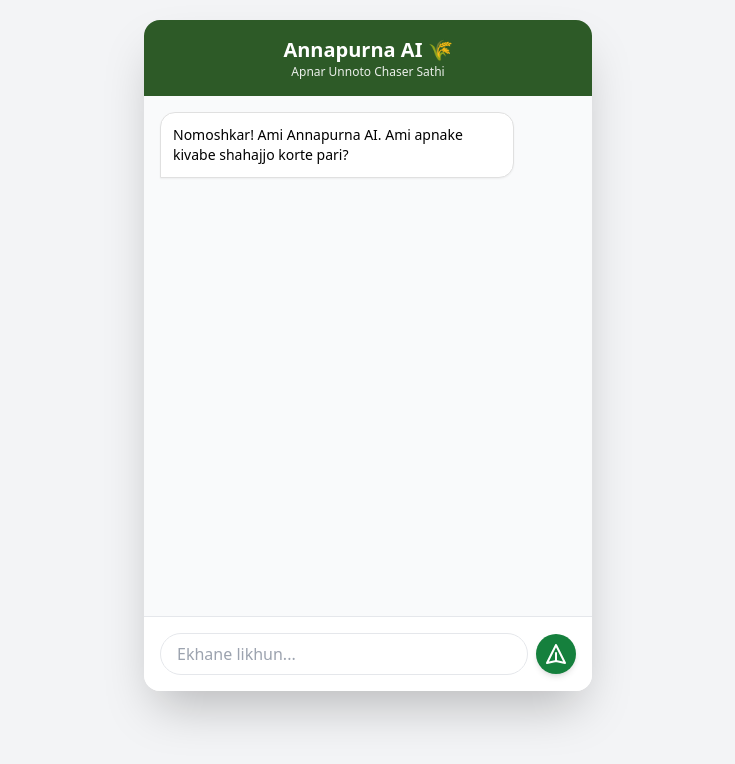
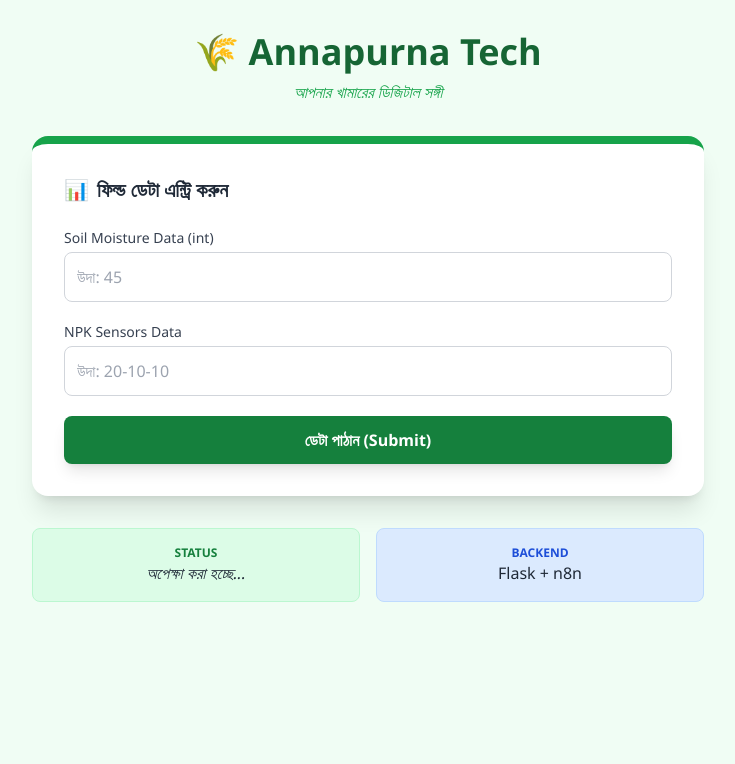
Before and after one commit to s36507947-coder/Annapurna-Tech-, a Flask app: template templates/index.html in a window 1280 px wide. Shown: the top 764 px of the page, without its empty margins (272-1007 px from the left). Run offline with Flask 3, Linux system fonts and the light colour scheme; the template is opened without the code that fills it, so the values that code supplies are empty; some libraries are stand-ins or nearby versions.

Commit message:
Add files via upload

```diff
--- a/app.py
+++ b/app.py
@@ -1,59 +1,24 @@
-from flask import Flask, render_template, request, jsonify
+from flask import Flask, request, jsonify
 import requests
-import os
 
 app = Flask(__name__)
 
-# আপনার n8n Production Webhook URL
-N8N_WEBHOOK_URL = "https://ayanmondal10100.app.n8n.cloud/webhook/chat-bot"
+# আপনার n8n Webhook URL এখানে বসাবেন
+N8N_WEBHOOK_URL = "https://your-n8n-webhook-url.com/webhook/farmer-data"
 
-@app.route('/')
-def index():
-    return render_template('index.html')
-
-@app.route('/chat', methods=['POST'])
-def chat():
-    user_data = request.json
-    user_message = user_data.get("message")
-
-    if not user_message:
-        return jsonify({"reply": "Kichu likhun..."}), 400
-
+@app.route('/submit-data', methods=['POST'])
+def submit_data():
     try:
-        # n8n-এ রিকোয়েস্ট পাঠানো হচ্ছে (timeout ৩০ সেকেন্ড দেওয়া হয়েছে)
-        response = requests.post(
-            N8N_WEBHOOK_URL,
-            json={"message": user_message},
-            timeout=30
-        )
-
-        # ডিবাগ করার জন্য প্রিন্ট (এটি রেন্ডার লগ-এ দেখা যাবে)
-        print(f"Status: {response.status_code}, Response: {response.text}")
+        content = request.json
+        # n8n এ ডেটা পাঠানো হচ্ছে
+        response = requests.post(N8N_WEBHOOK_URL, json=content)
 
         if response.status_code == 200:
-            data = response.json()
-
-            # n8n আউটপুট ফরম্যাট চেক করা (লিস্ট বা ডিকশনারি)
-            if isinstance(data, list) and len(data) > 0:
-                ai_reply = data[0].get("output") or data[0].get("text")
-            else:
-                ai_reply = data.get("output") or data.get("text")
-
-            if ai_reply:
-                return jsonify({"reply": ai_reply})
-            else:
-                return jsonify({"reply": "n8n theke kono uttor pawa jayni."})
-
+            return jsonify({"status": "success", "message": "Data sent to n8n and Google Sheets!"}), 200
         else:
-            return jsonify({"reply": f"Error: n8n error code {response.status_code}"}), 500
-
-    except requests.exceptions.Timeout:
-        return jsonify({"reply": "Server response korte deri korche, abar chesta korun."}), 500
+            return jsonify({"status": "error", "message": "n8n connection failed"}), 500
     except Exception as e:
-        print(f"System Error: {str(e)}")
-        return jsonify({"reply": "AI server-er sathe jogajog hoyni."}), 500
+        return jsonify({"status": "error", "message": str(e)}), 500
 
 if __name__ == '__main__':
-    # রেন্ডারের পোর্টের সাথে খাপ খাওয়ানোর জন্য
-    port = int(os.environ.get("PORT", 5000))
-    app.run(host='0.0.0.0', port=port)
+    app.run(debug=True)
--- a/templates/index.html
+++ b/templates/index.html
@@ -3,85 +3,138 @@
 <head>
     <meta charset="UTF-8">
     <meta name="viewport" content="width=device-width, initial-scale=1.0">
-    <title>Annapurna AI - Krishi Sahayok</title>
+    <title>Annapurna Tech - Farmer Portal</title>
     <script src="https://cdn.tailwindcss.com"></script>
     <style>
-        .chat-container { height: 65vh; overflow-y: auto; }
-        .bg-agriculture { background-color: #2d5a27; }
-        .message-user { background-color: #e2f3e5; align-self: flex-end; border-radius: 15px 15px 0 15px; }
-        .message-ai { background-color: #ffffff; align-self: flex-start; border-radius: 15px 15px 15px 0; border: 1px solid #e0e0e0; }
+        /* Custom Green Theme & Smooth Transitions */
+        :root {
+            --primary-green: #2d6a4f;
+            --light-green: #d8f3dc;
+        }
+        body {
+            background-color: #f0fdf4;
+            font-family: 'Segoe UI', Tahoma, Geneva, Verdana, sans-serif;
+        }
+        .input-card {
+            transition: transform 0.2s;
+        }
+        .input-card:hover {
+            transform: translateY(-5px);
+        }
     </style>
 </head>
-<body class="bg-gray-100">
-    <div class="max-w-md mx-auto mt-5 shadow-2xl rounded-2xl overflow-hidden bg-white">
-        <div class="bg-agriculture p-4 text-white text-center">
-            <h1 class="text-xl font-bold">Annapurna AI 🌾</h1>
-            <p class="text-xs opacity-90">Apnar Unnoto Chaser Sathi</p>
-        </div>
+<body class="p-4 md:p-8">
 
-        <div id="chat-box" class="chat-container p-4 flex flex-col gap-4 bg-gray-50">
-            <div class="message-ai p-3 max-w-[85%] shadow-sm text-sm">
-                Nomoshkar! Ami Annapurna AI. Ami apnake kivabe shahajjo korte pari?
+    <div class="max-w-2xl mx-auto">
+        <header class="text-center mb-8">
+            <h1 class="text-3xl md:text-4xl font-bold text-green-800 mb-2">🌾 Annapurna Tech</h1>
+            <p class="text-green-600 italic">আপনার খামারের ডিজিটাল সঙ্গী</p>
+        </header>
+
+        <div class="bg-white rounded-2xl shadow-xl p-6 md:p-8 border-t-8 border-green-600 input-card">
+            <h2 class="text-xl font-semibold text-gray-800 mb-6 flex items-center">
+                <span class="mr-2">📊</span> ফিল্ড ডেটা এন্ট্রি করুন
+            </h2>
+
+            <div class="space-y-5">
+                <div>
+                    <label class="block text-sm font-medium text-gray-700 mb-1">Soil Moisture Data (int)</label>
+                    <input type="number" id="soil" placeholder="উদা: 45"
+                        class="w-full p-3 border border-gray-300 rounded-lg focus:ring-2 focus:ring-green-500 focus:outline-none transition">
+                </div>
+
+                <div>
+                    <label class="block text-sm font-medium text-gray-700 mb-1">NPK Sensors Data</label>
+                    <input type="text" id="npk" placeholder="উদা: 20-10-10"
+                        class="w-full p-3 border border-gray-300 rounded-lg focus:ring-2 focus:ring-green-500 focus:outline-none transition">
+                </div>
+
+                <button onclick="sendData()" id="submitBtn"
+                    class="w-full bg-green-700 hover:bg-green-800 text-white font-bold py-3 rounded-lg shadow-lg transition-all flex justify-center items-center">
+                    <span id="btnText">ডেটা পাঠান (Submit)</span>
+                    <svg id="loadingSpinner" class="hidden animate-spin ml-3 h-5 w-5 text-white" xmlns="http://www.w3.org/2000/svg" fill="none" viewBox="0 0 24 24">
+                        <circle class="opacity-25" cx="12" cy="12" r="10" stroke="currentColor" stroke-width="4"></circle>
+                        <path class="opacity-75" fill="currentColor" d="M4 12a8 8 0 018-8V0C5.373 0 0 5.373 0 12h4zm2 5.291A7.962 7.962 0 014 12H0c0 3.042 1.135 5.824 3 7.938l3-2.647z"></path>
+                    </svg>
+                </button>
             </div>
         </div>
 
-        <div class="p-4 bg-white border-t flex items-center gap-2">
-            <input type="text" id="user-input" placeholder="Ekhane likhun..."
-                class="flex-1 border rounded-full px-4 py-2 focus:outline-none focus:ring-2 focus:ring-green-600">
-            <button onclick="sendMessage()" class="bg-green-700 text-white p-2 rounded-full shadow-md hover:bg-green-800">
-                <svg xmlns="http://www.w3.org/2000/svg" class="h-6 w-6" fill="none" viewBox="0 0 24 24" stroke="currentColor">
-                    <path stroke-linecap="round" stroke-linejoin="round" stroke-width="2" d="M12 19l9 2-9-18-9 18 9-2zm0 0v-8" />
-                </svg>
-            </button>
+        <div class="mt-8 grid grid-cols-2 gap-4">
+            <div class="bg-green-100 p-4 rounded-lg text-center border border-green-200">
+                <p class="text-xs text-green-700 uppercase font-bold">Status</p>
+                <p id="status" class="font-medium text-gray-800 italic">অপেক্ষা করা হচ্ছে...</p>
+            </div>
+            <div class="bg-blue-100 p-4 rounded-lg text-center border border-blue-200">
+                <p class="text-xs text-blue-700 uppercase font-bold">Backend</p>
+                <p class="font-medium text-gray-800">Flask + n8n</p>
+            </div>
         </div>
     </div>
 
     <script>
-        const chatBox = document.getElementById('chat-box');
-        const userInput = document.getElementById('user-input');
+        async function sendData() {
+            const soil = document.getElementById('soil').value;
+            const npk = document.getElementById('npk').value;
+            const btn = document.getElementById('submitBtn');
+            const btnText = document.getElementById('btnText');
+            const spinner = document.getElementById('loadingSpinner');
+            const statusText = document.getElementById('status');
 
-        function appendMessage(sender, text) {
-            const msgDiv = document.createElement('div');
-            msgDiv.className = `p-3 max-w-[85%] shadow-sm ${sender === 'user' ? 'message-user' : 'message-ai'}`;
-            msgDiv.innerHTML = `<p class="text-sm">${text}</p>`;
-            chatBox.appendChild(msgDiv);
-            chatBox.scrollTop = chatBox.scrollHeight;
-        }
+            // বেসিক ভ্যালিডেশন
+            if (!soil || !npk) {
+                alert("দয়া করে সব বক্স পূরণ করুন!");
+                return;
+            }
 
-        async function sendMessage() {
-            const message = userInput.value.trim();
-            if (!message) return;
+            // UI আপডেট (Loading State)
+            btn.disabled = true;
+            btnText.innerText = "পাঠানো হচ্ছে...";
+            spinner.classList.remove('hidden');
+            statusText.innerText = "ডেটা সার্ভারে যাচ্ছে...";
 
-            appendMessage('user', message);
-            userInput.value = '';
+            // আপনার Render/Flask URL এখানে বসাবেন
+            const RENDER_FLASK_URL = "https://your-flask-app.onrender.com/submit-data";
 
-            const loadingId = "loading-" + Date.now();
-            const loadingDiv = document.createElement('div');
-            loadingDiv.id = loadingId;
-            loadingDiv.className = "message-ai p-3 max-w-[85%] italic text-gray-500 text-xs";
-            loadingDiv.innerText = "Annapurna AI bhabchhe...";
-            chatBox.appendChild(loadingDiv);
+            const payload = {
+                soil_moisture: parseInt(soil),
+                npk_data: npk,
+                timestamp: new Date().toLocaleString('bn-BD')
+            };
 
             try {
-                // Render-e thakle nicher endpoint-i kaaj korbe
-                const response = await fetch('/chat', {
+                const response = await fetch(RENDER_FLASK_URL, {
                     method: 'POST',
-                    headers: { 'Content-Type': 'application/json' },
-                    body: JSON.stringify({ message: message })
+                    headers: {
+                        'Content-Type': 'application/json'
+                    },
+                    body: JSON.stringify(payload)
                 });
 
-                const data = await response.json();
-                document.getElementById(loadingId).remove();
-                appendMessage('ai', data.reply);
+                const result = await response.json();
 
+                if (response.ok) {
+                    statusText.innerText = "সফলভাবে Google Sheet-এ জমা হয়েছে!";
+                    statusText.classList.add('text-green-700');
+                    alert("সাফল্য! ডেটা পাঠানো হয়েছে।");
+                    // ফর্ম ক্লিয়ার করা
+                    document.getElementById('soil').value = "";
+                    document.getElementById('npk').value = "";
+                } else {
+                    throw new Error("সার্ভার সমস্যা");
+                }
             } catch (error) {
-                if (document.getElementById(loadingId)) document.getElementById(loadingId).remove();
-                appendMessage('ai', "Server-er sathe jogajog kora jachhe na.");
                 console.error("Error:", error);
+                statusText.innerText = "ব্যর্থ হয়েছে! আবার চেষ্টা করুন।";
+                statusText.classList.add('text-red-600');
+                alert("ডেটা পাঠানো সম্ভব হয়নি। n8n বা Flask চেক করুন।");
+            } finally {
+                // UI রিসেট
+                btn.disabled = false;
+                btnText.innerText = "ডেটা পাঠান (Submit)";
+                spinner.classList.add('hidden');
             }
         }
-
-        userInput.addEventListener("keypress", (e) => { if (e.key === "Enter") sendMessage(); });
     </script>
 </body>
 </html>
```
